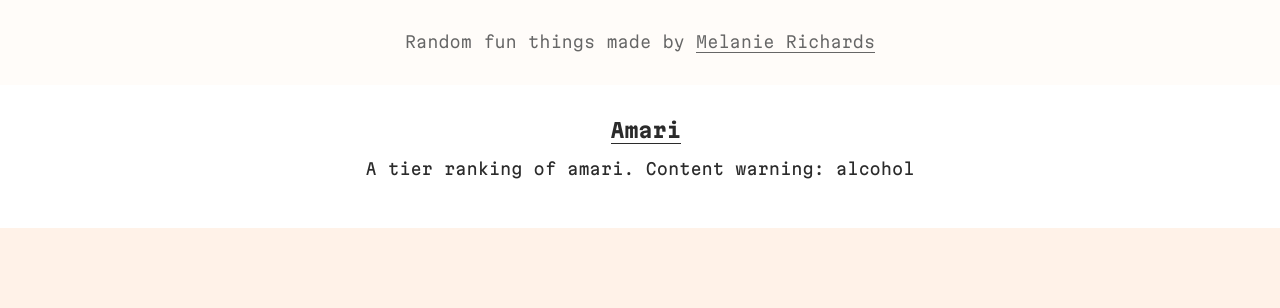
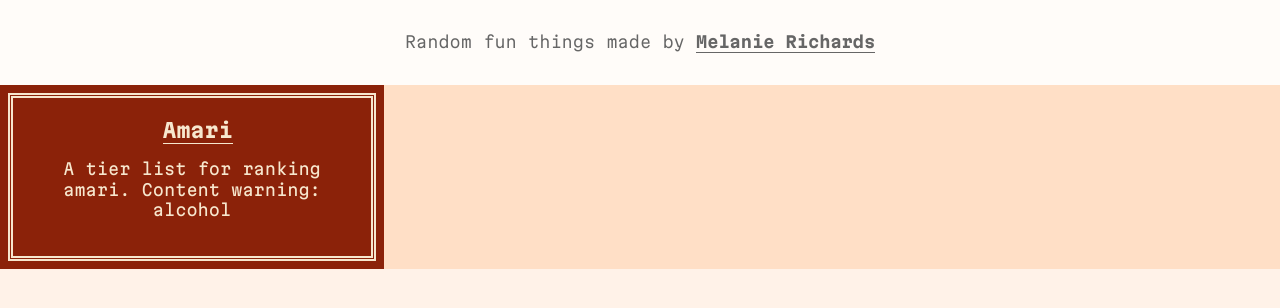
Before and after one commit to melanierichards/random, a plain HTML site: page index.html in a window 1280 px wide. Drawn offline with Linux system fonts and the light colour scheme.

Commit message:
Add amari page

```diff
--- /dev/null
+++ b/amari/assets/style.css
@@ -0,0 +1,157 @@
+/*
+ *  =============================================
+ *  PROJECT: AMARI
+ *  =============================================
+ */
+
+@font-face {
+  font-family: 'Linden Hill';
+  font-display: swap;
+  font-weight: 400;
+  src: url('LindenHill.woff') format('woff');
+}
+
+@font-face {
+  font-family: 'League Gothic';
+  font-display: swap;
+  font-weight: 400;
+  src: url('LeagueGothic-Regular.woff2') format('woff2');
+}
+
+html {
+  background-color: #f7e7ce;
+  font-size: 110%;
+}
+
+body {
+  border: 2px solid #8B2209;
+  display: flex;
+  flex-direction: column;
+  font-family: 'Linden Hill', Georgia, 'Times New Roman', Times, serif;
+  margin: .75rem;
+  min-height: calc(100vh - 1.5rem);
+  padding: 2rem;
+}
+
+:focus {
+  outline: 3px double #2b2b2b;
+}
+
+main:focus {
+  outline: 0;
+}
+
+::selection {
+  background: #2b2b2b;
+  color: #f7e7ce;
+}
+
+::-moz-selection {
+  background: #2b2b2b;
+  color: #f7e7ce;
+}
+
+a:link, a:visited {
+  border-bottom: 3px double;
+  font-weight: 700;
+  color: #5B1606;
+}
+
+a:hover,
+a:focus {
+  border-bottom: 3px solid;
+}
+
+main {
+  margin-top: 1.25rem;
+}
+
+/*
+ *  ---------------------------------------------
+ *  INTRO
+ *  ---------------------------------------------
+ */
+
+h1 {
+  font-family: 'League Gothic', 'Franklin Gothic Medium', 'Arial Narrow', Arial, sans-serif;
+  font-size: 5rem;
+  font-weight: 400;
+  line-height: 1;
+  text-transform: uppercase;
+}
+
+.intro {
+  margin: 0 auto;
+  max-width: 28rem;
+  text-align: left;
+}
+
+.intro > * + * {
+  margin-top: 1rem;
+}
+
+/*
+ *  ---------------------------------------------
+ *  TABLE
+ *  ---------------------------------------------
+ */
+
+table {
+  background-color: rgba(255, 255, 255, .3);
+  border-collapse: collapse;
+  border: 5px double #8B2209;
+  margin: 2rem auto 0;
+  max-width: 54rem;
+  width: 100%;
+}
+
+th, td {
+  color: #2b2b2b;
+  padding: 1rem;
+}
+
+th:first-child, td:first-child {
+  width: 8rem;
+}
+
+th {
+  border: 2px solid #8B2209;
+  color: #8B2209;
+  font-family: 'League Gothic', 'Franklin Gothic Medium', 'Arial Narrow', Arial, sans-serif;
+  letter-spacing: .05rem;
+  text-transform: uppercase;
+}
+
+td:first-child {
+  color: #fff;
+}
+
+td:last-child {
+  border: 2px solid #8B2209;
+}
+
+.rank-s {
+  background-color: #8B2209;
+}
+
+.rank-a {
+  background-color: #7B1E08;
+}
+
+.rank-b {
+  background-color: #6B1A07;
+}
+
+.rank-c {
+  background-color: #5B1606;
+}
+
+.rank-d {
+  background-color: #4B1205;
+}
+
+@media (min-width: 64rem) {
+  table {
+    margin-top: 4rem;
+  }
+}
--- /dev/null
+++ b/assets/scaffold.css
@@ -0,0 +1,43 @@
+/*
+ *  =============================================
+ *  STANDARD PROJECT SCAFFOLD
+ *  =============================================
+ */
+
+* {
+  box-sizing: border-box;
+  margin: 0;
+  padding: 0;
+}
+
+body {
+  line-height: 1.3;
+}
+
+a:link, a:visited {
+  border-bottom: 1px solid;
+  padding-bottom: 1px;
+  text-decoration: none;
+}
+
+header,
+main {
+  text-align: center;
+}
+
+h1 {
+  margin: 0;
+  padding: 0;
+}
+
+.c-backlink {
+  color: inherit;
+  display: inline-block;
+  margin: 2rem auto;
+}
+
+@media (min-width: 64rem) {
+  main, .c-backlink {
+    margin-top: 4rem;
+  }
+}
--- a/assets/style.css
+++ b/assets/style.css
@@ -41,6 +41,10 @@ html {
   font-size: 85%;
 }
 
+* {
+  box-sizing: border-box;
+}
+
 body {
   background-color: #FFF2E8;
   color: #2b2b2b;
@@ -52,6 +56,31 @@ body {
   min-height: 100vh;
   padding: 0;
 }
+
+:focus {
+  outline: 2px solid #2b2b2b;
+}
+
+main:focus {
+  outline: 0;
+}
+
+::selection {
+  background: #fff;
+  color: #000;
+}
+
+::-moz-selection {
+  background: #fff;
+  color: #000;
+}
+
+a:link, a:visited {
+  border-bottom: 3px double;
+  font-weight: 700;
+  color: #5B1606;
+}
+
 
 a:link, a:visited {
   border-bottom: 1px solid;
@@ -98,9 +127,6 @@ h1 {
  */
 
 .projects {
-  display: grid;
-  grid-template-columns: repeat(auto-fit, minmax(24rem, 1fr));
-  grid-auto-rows: 1fr;
   list-style: none;
   margin: 0;
   padding: 0;
@@ -116,3 +142,45 @@ h1 {
   font-size: 1.25rem;
   font-weight: 700;
 }
+
+.c-project--amari {
+  background-color: #8B2209;
+  color: #f7e7ce;
+  position: relative;
+}
+
+.c-project--amari > * {
+  position: relative;
+  z-index: 2;
+}
+
+.c-project--amari::before {
+  border: 5px double #f7e7ce;
+  content: "";
+  height: calc(100% - 1rem - 10px);
+  left: .5rem;
+  position: absolute;
+  top: .5rem;
+  width: calc(100% - 1rem - 10px);
+  z-index: 1;
+}
+
+.c-project--amari a:hover {
+  background-color: #f7e7ce;
+  color: #8B2209;
+}
+
+.c-project--amari a:focus {
+  outline: 2px solid #f7e7ce;
+}
+
+@media (min-width: 40rem) {
+  .projects {
+    background-color: #FFDFC6;
+    display: grid;
+    /* Use this when there's more than one project */
+    /* grid-template-columns: repeat(auto-fit, minmax(24rem, 1fr)); */
+    grid-auto-columns: 24rem;
+    grid-auto-rows: 1fr;
+  }
+}
--- a/index.html
+++ b/index.html
@@ -3,11 +3,8 @@
   <head>
     <meta charset="utf-8">
     <meta name="viewport" content="width=device-width, initial-scale=1">
-
     <title>Random Explorations by Melanie Richards</title>
-
     <meta name="robots" content="index, follow">
-
     <meta name="color-scheme" content="light dark">
     <link rel="stylesheet" href="./assets/style.css">
   </head>
@@ -20,7 +17,7 @@
         <li class="c-project c-project--amari">
           <img class="c-project__icon" src="">
           <a class="c-project__title" href="./amari/">Amari</a>
-          <p>A tier ranking of amari. Content warning: alcohol</p>
+          <p>A tier list for ranking amari. Content warning: alcohol</p>
         </li>
       </ul>
     </main>
```
Also changed, not shown: amari/index.html (added, +55 -0 lines), amari/assets/LeagueGothic-Regular.woff2 (added), amari/assets/LindenHill.woff (added), 3 other files.
